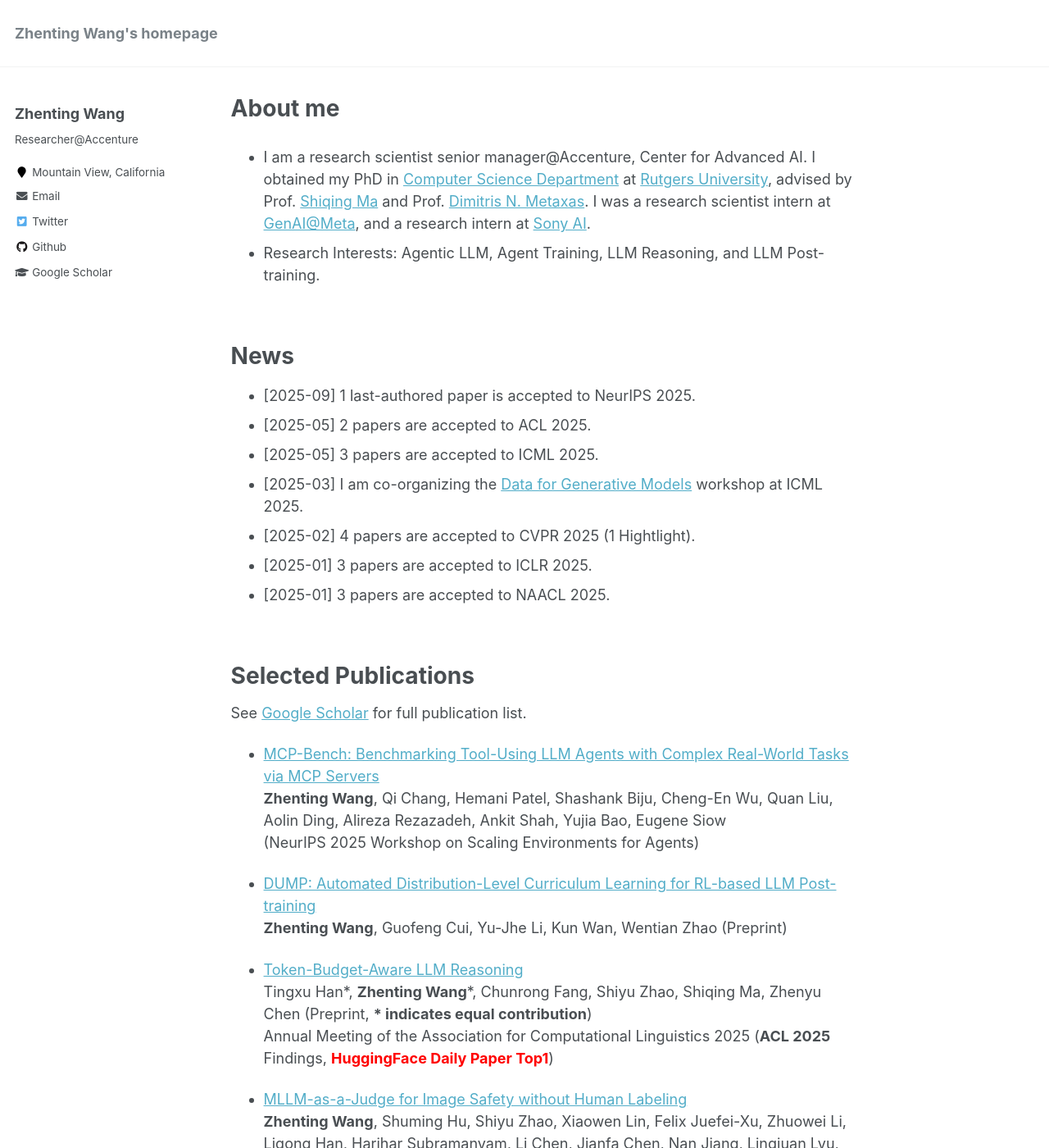
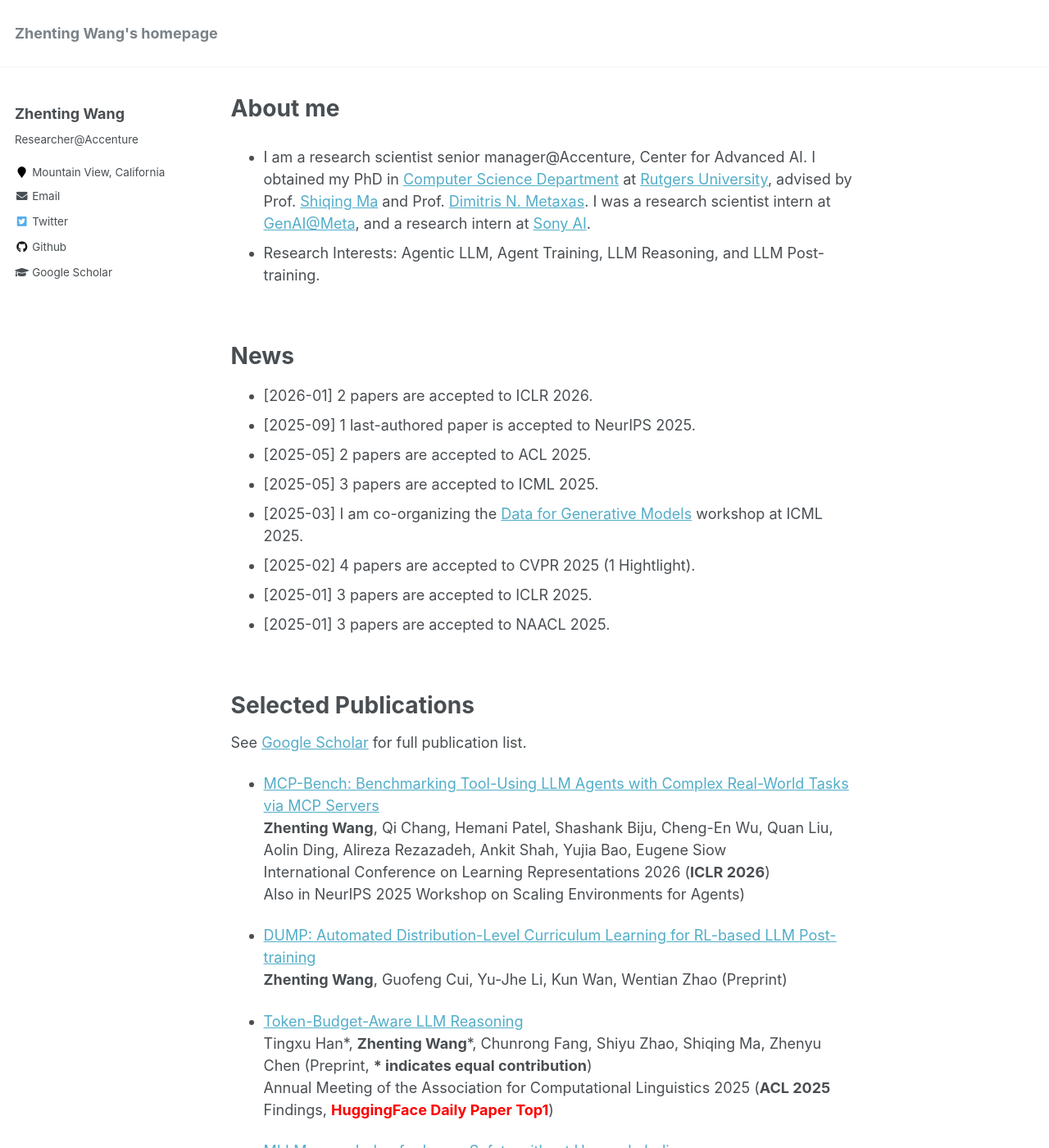
Before and after one commit to ZhentingWang/zhentingwang.github.io, a Jekyll site: the page built from _pages/about.md, in a window 1280 px wide and 1400 px high. Shown: the whole window at 82% size. Built offline with Jekyll 4.4.1, drawn with Linux system fonts in a browser that asks for light colours.

Commit message:
Update about.md

```diff
--- a/_pages/about.md
+++ b/_pages/about.md
@@ -15,6 +15,7 @@ redirect_from:
 
 News
 ======
+* [2026-01] 2 papers are accepted to ICLR 2026.
 * [2025-09] 1 last-authored paper is accepted to NeurIPS 2025.
 * [2025-05] 2 papers are accepted to ACL 2025.
 * [2025-05] 3 papers are accepted to ICML 2025.
@@ -75,7 +76,8 @@ See [Google Scholar](https://scholar.google.com/citations?user=QSYVbj8AAAAJ&hl=e
 
 * [MCP-Bench: Benchmarking Tool-Using LLM Agents with Complex Real-World Tasks via MCP Servers](https://arxiv.org/pdf/2508.20453)
 **Zhenting Wang**, Qi Chang, Hemani Patel, Shashank Biju, Cheng-En Wu, Quan Liu, Aolin Ding, Alireza Rezazadeh, Ankit Shah, Yujia Bao, Eugene Siow
-(NeurIPS 2025 Workshop on Scaling Environments for Agents)
+International Conference on Learning Representations 2026 (**ICLR 2026**)
+Also in NeurIPS 2025 Workshop on Scaling Environments for Agents)
 
 * [DUMP: Automated Distribution-Level Curriculum Learning for RL-based LLM Post-training](https://arxiv.org/pdf/2504.09710)
 **Zhenting Wang**, Guofeng Cui, Yu-Jhe Li, Kun Wan, Wentian Zhao (Preprint)
```
